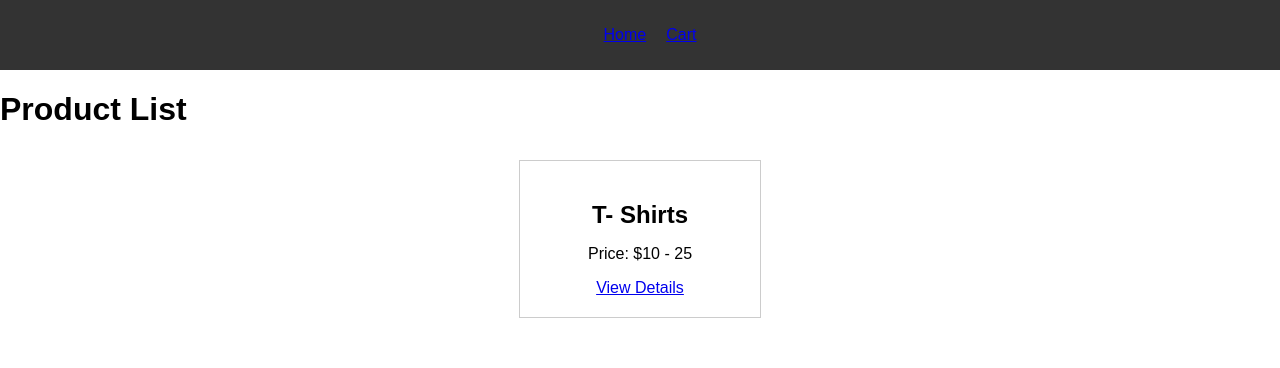
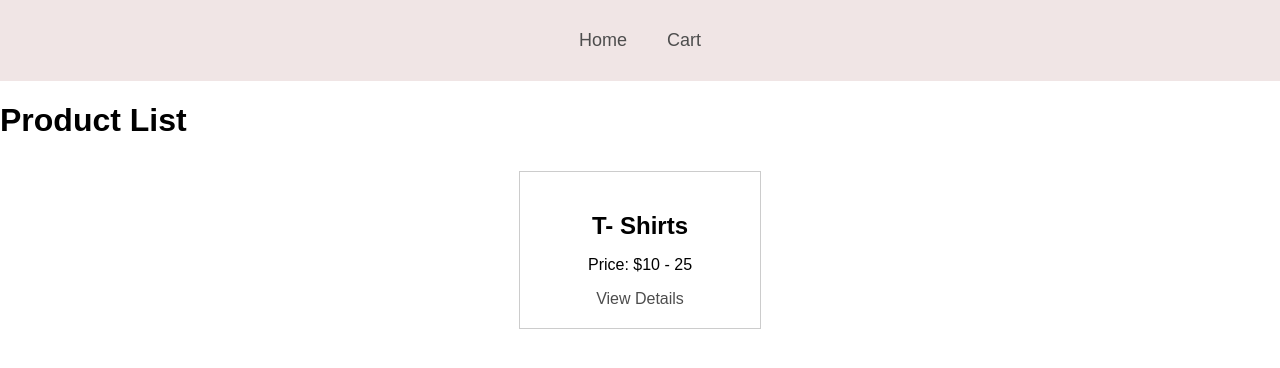
Before and after one commit to JayAjmera0/ecommerce-app, a React (Create React App) app: page / in a window 1280 px wide. Shown: the top 368 px of the page. Built offline with nearby package versions, Linux system fonts and the light colour scheme.

Commit message:
navbar changes

```diff
--- a/src/App.css
+++ b/src/App.css
@@ -2,22 +2,6 @@ body {
   font-family: Arial, sans-serif;
   margin: 0;
   padding: 20;
-}
-
-nav {
-  background-color: #333;
-  color: white;
-  padding: 10px 0;
-  text-align: center;
-}
-
-nav ul {
-  list-style: none;
-}
-
-nav ul li {
-  display: inline;
-  margin-right: 20px;
 }
 
 .product-list {
--- /dev/null
+++ b/src/Navbar.css
@@ -0,0 +1,28 @@
+nav {
+  background-color: #f0e5e5; /* Soft pink background color */
+  padding: 30px;
+}
+
+ul {
+  list-style: none;
+  margin: 0;
+  padding: 0;
+  display: flex;
+  justify-content: center;
+}
+
+li {
+  margin: 0 20px;
+  font-size: 18px;
+}
+
+/* Style for the links */
+a {
+  text-decoration: none;
+  color: #4d4d4d; /* Dark gray text color */
+  transition: color 0.3s;
+}
+
+a:hover {
+  color: #8a8a8a; /* Lighter gray text color on hover */
+}
--- a/src/Navbar.js
+++ b/src/Navbar.js
@@ -1,5 +1,6 @@
 import React from 'react';
 import { Link } from 'react-router-dom';
+import './Navbar.css'; // Import your CSS file
 
 function Navbar() {
   return (
```
